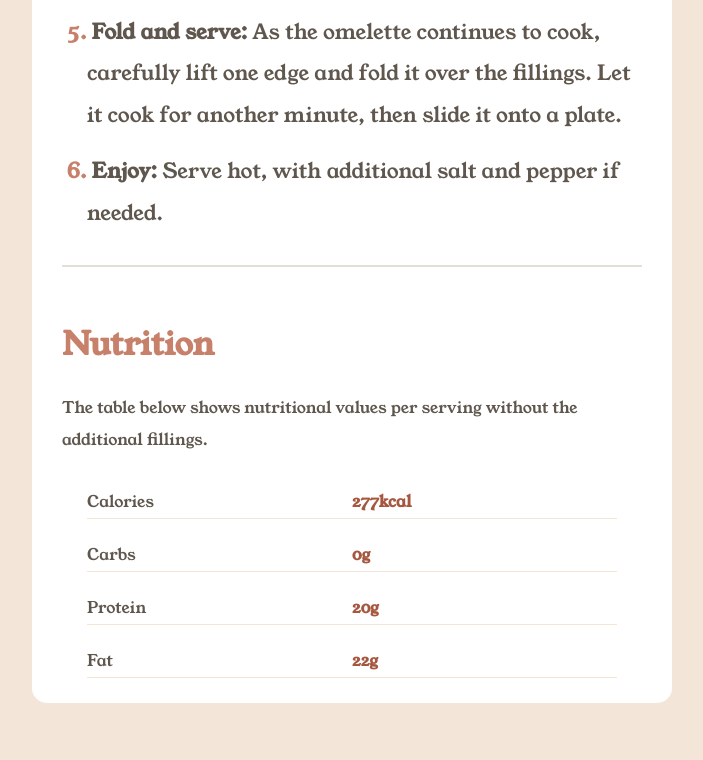
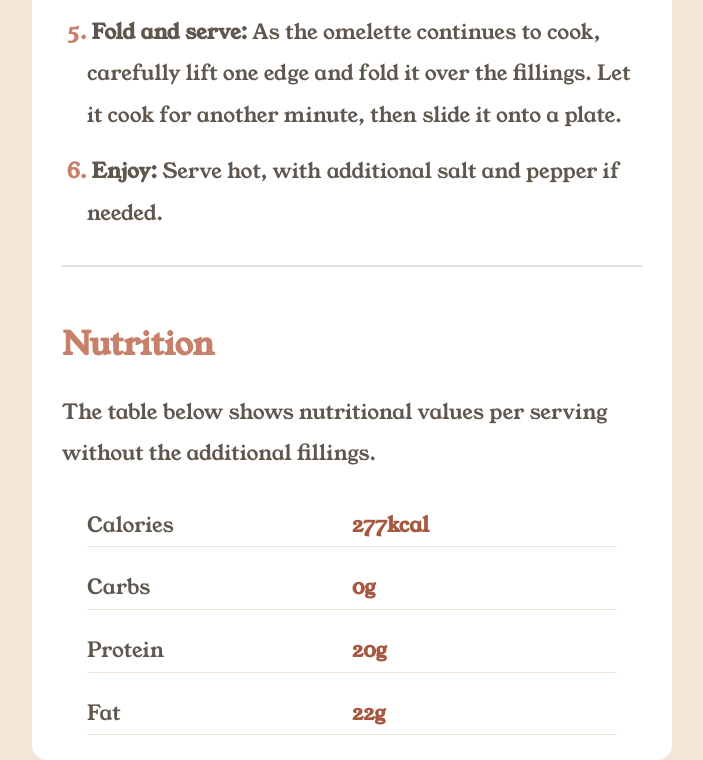
Before and after one commit to Javieravv/recipe-page-main, a website built with Vite: page index.html in a window 1280 px wide. Shown: the part 2011-2771 px from the top of the page, without its empty margins (288-991 px from the left). Before the commit the page ends 2714 px from the top, so only its background shows below. Built offline with nearby package versions, Linux system fonts and the light colour scheme.

Commit message:
Nuevo arreglo al css

```diff
--- a/css/styles.scss
+++ b/css/styles.scss
@@ -139,10 +139,6 @@ header {
         margin-top: 10px;
     }
 
-    p {
-        font-size: $fontSize;
-    }
-
     article {
         display: flex;
         flex-direction: column;
```
